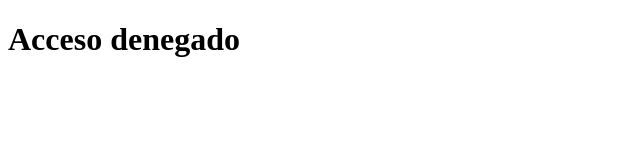
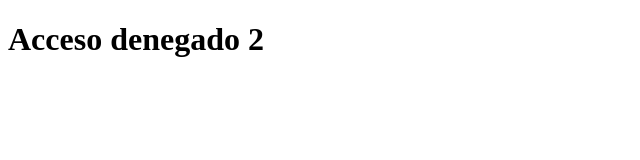
Before and after one commit to mruizoporta/curso-node-restserver, a website: page public/index.html in a window 1280 px wide. Shown: the full height of the page, 0-640 px from the left. Drawn offline with Linux system fonts and the light colour scheme.

```diff
--- a/public/index.html
+++ b/public/index.html
@@ -9,7 +9,7 @@
 </head>
 
 <body>
-    <h1>Acceso denegado</h1>
+    <h1>Acceso denegado 2</h1>
 </body>
 
 </html>
```
